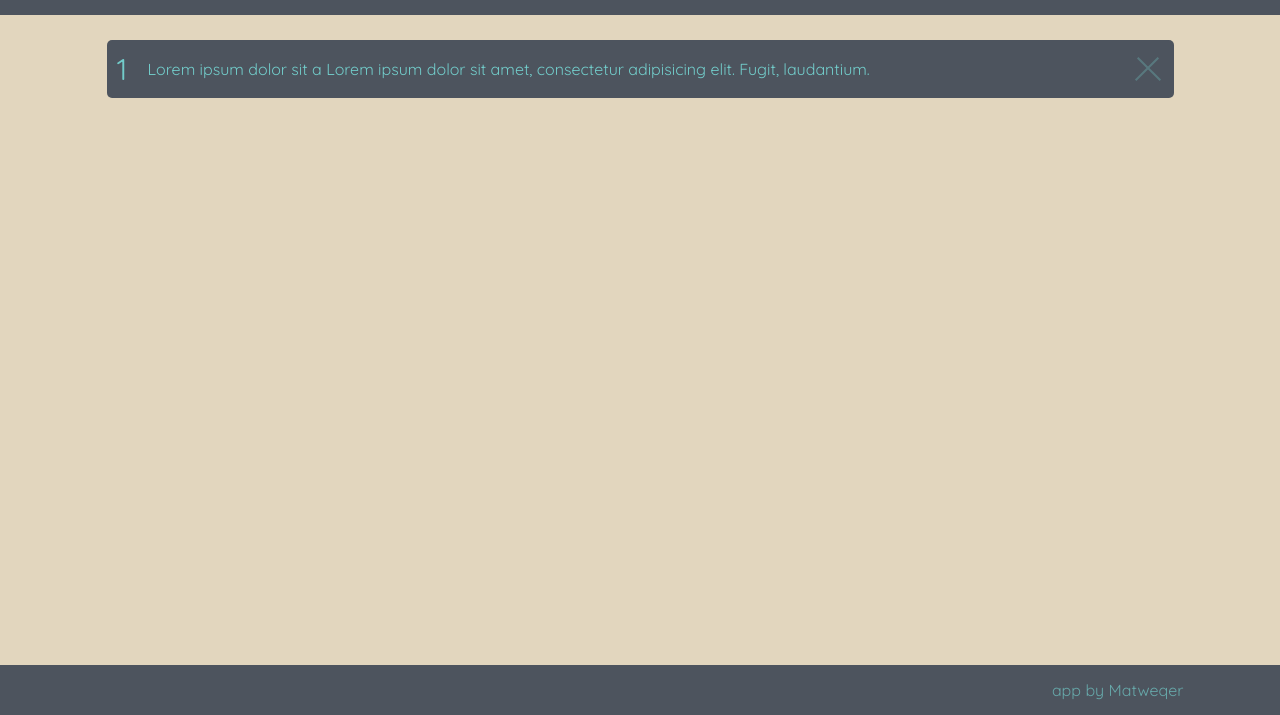
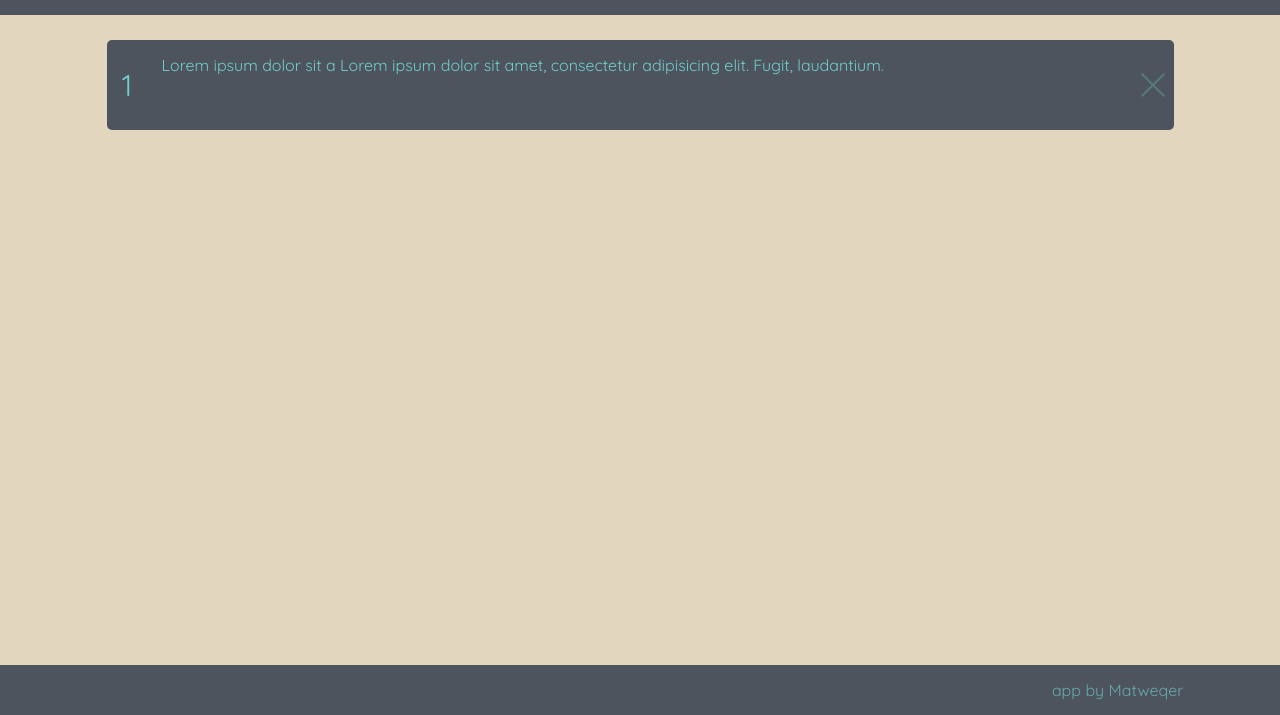
Before and after one commit to Matweqer/Notebook, a plain HTML site: page src/index.html in a window 1280 px wide. Shown: the part 85-800 px from the top of the page. Drawn offline with Linux system fonts and the light colour scheme.

Commit message:
add: normalize

```diff
--- a/src/index.html
+++ b/src/index.html
@@ -34,7 +34,7 @@
             <div class="notebook__notes">
                 <div class="notebook__note note">
                     <div class="note__number">1</div>
-                    <div class="note__text">Lorem ipsum dolor sit a Lorem ipsum dolor sit amet, consectetur adipisicing elit. Fugit, laudantium.</div>
+                    <textarea class="note__text">Lorem ipsum dolor sit a Lorem ipsum dolor sit amet, consectetur adipisicing elit. Fugit, laudantium.</textarea>
                     <div class="note__close"></div>
                 </div>
             </div>
--- a/src/js/index.js
+++ b/src/js/index.js
@@ -26,7 +26,7 @@ function addNote(event) {
 
     let newNote = document.createElement('div')
     let newNoteNum = document.createElement('div')
-    let newNoteText = document.createElement('div')
+    let newNoteText = document.createElement('textarea')
     let closeNote = document.createElement('div')
 
     newNote.classList.add('notebook__note');
@@ -58,5 +58,13 @@ function removeNote(event) {
 
 }
 
+function changeNote(event) {
+    let target = event.target;
+    if (target.classList.value !== 'note__text') return
+
+
+
+}
+
 addButton.addEventListener('click', addNote);
 notesArea.addEventListener('click', removeNote);
--- a/src/styles/main.css
+++ b/src/styles/main.css
@@ -1,15 +1,11 @@
-
+@import "normalize.css";
 
 * {
     font-family: Quicksand, serif;
     font-size: 16px;
     color: #72CCCA;
 }
-body {
-    background-color: #E2D6BE;
-    margin: 0;
-    padding: 0;
-}
+
 [class*="__container"] {
     max-width: 1087px;
     margin: 0 auto;
@@ -132,6 +128,7 @@ body {
     flex: 1 0 auto;
     padding-bottom: 50px;
 }
+
 .notebook__container {
     display: flex;
     flex-direction: row;
@@ -157,45 +154,56 @@ body {
     margin-bottom: 10px;
     border-radius: 5px;
     background-color: #4D545E;
+    padding: 5px;
+}
+.notebook__note textarea {
+    height: 100%;
+    width: 100%;
+    padding: 10px;
+    box-sizing: border-box;
+    border: #72CCCA;
+
 }
 .note__number {
     display: flex;
     flex-direction: row;
     align-items: center;
-    margin: 10px;
+    height: 100%;
+    margin-left: 10px;
+    min-width: 30px;
     font-size: 30px;
 }
 .note__text {
-    margin: 10px auto 10px 10px;
+    margin: 10px 0;
     justify-self: start;
     text-align: left;
     font-family: Quicksand, serif;
     font-size: 16px;
     color: #72CCCA;
+    border: none;
 }
 .note__close {
+    position: relative;
     display: flex;
-    justify-content: center;
     align-items: center;
-    margin: 10px;
-    width: 32px;
-    height: 32px;
+    min-width: 30px;
+    height: 100%;
     opacity: 0.3;
     transition: opacity 0.2s ease 0ms;
+    margin-left: 5px;
+
 }
 .note__close:hover {
     opacity: 1;
-
 }
 .note__close:before, .note__close:after {
-    content: '    ';
+    position: absolute;
+    right: 50%;
+    content: '';
     height: 32px;
     width: 2px;
     background-color: #72CCCA;
     z-index: 10;
-}
-.note__close:before:hover, .note__close:after:hover {
-
 }
 .note__close:before {
     transform: rotate(45deg);
--- /dev/null
+++ b/src/styles/normalize.css
@@ -0,0 +1,12 @@
+body {
+    background-color: #E2D6BE;
+    margin: 0;
+    padding: 0;
+}
+textarea {
+    outline: none;
+    -moz-appearance: none;
+    background: none;
+    overflow: hidden;
+    resize: none;
+}
```
